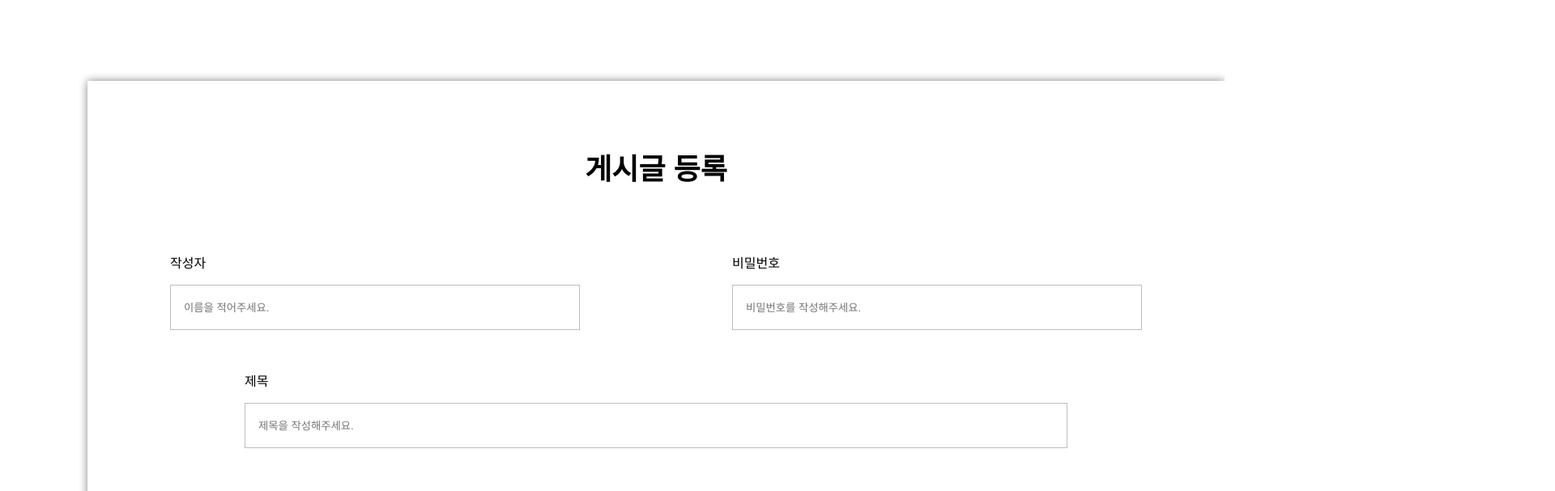
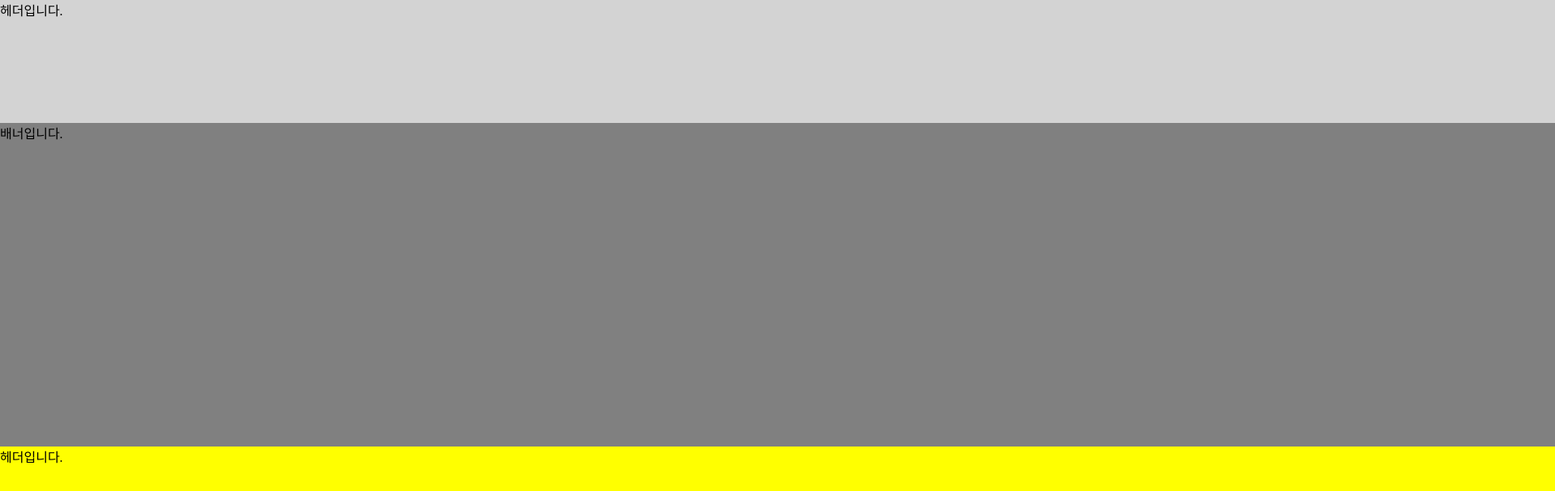
Before and after one commit to jjunohj/CC_FleaMarket, a Next.js app: page /boards/new in a window 1280 px wide. Shown: the top 607 px of the page at 81% size, 1920 px wide, since content can reach past the window. Built offline with nearby package versions, Linux system fonts and the light colour scheme.

Commit message:
Refactor: _app에서 전체 레이아웃 구조, apollo, globalStyle 분리

```diff
--- a/pages/_app.tsx
+++ b/pages/_app.tsx
@@ -1,15 +1,18 @@
-import { ApolloProvider, ApolloClient, InMemoryCache } from "@apollo/client";
 import type { AppProps } from "next/app";
+import Layout from "../src/components/commons/layout";
+import ApolloSetting from "../src/components/commons/apollo";
+import { globalStyles } from "../src/components/commons/styles/globalStyles";
+import { Global } from "@emotion/react";
 
-export default function App({ Component, pageProps }: AppProps) {
-  const client = new ApolloClient({
-    uri: "http://backend-practice.codebootcamp.co.kr/graphql",
-    cache: new InMemoryCache(),
-  });
-
+export default function App({ Component }: AppProps) {
   return (
-    <ApolloProvider client={client}>
-      <Component {...pageProps} />
-    </ApolloProvider>
+    <>
+      <Global styles={globalStyles} />
+      <ApolloSetting>
+        <Layout>
+          <Component />
+        </Layout>
+      </ApolloSetting>
+    </>
   );
 }
--- /dev/null
+++ b/src/components/commons/apollo/index.tsx
@@ -0,0 +1,14 @@
+import { ApolloProvider, ApolloClient, InMemoryCache } from "@apollo/client";
+
+interface IApolloSettingProps {
+  children: JSX.Element;
+}
+
+export default function ApolloSetting(props: IApolloSettingProps) {
+  const client = new ApolloClient({
+    uri: "http://backend-practice.codebootcamp.co.kr/graphql",
+    cache: new InMemoryCache(),
+  });
+
+  return <ApolloProvider client={client}>{props.children}</ApolloProvider>;
+}
--- /dev/null
+++ b/src/components/commons/layout/banner/index.tsx
@@ -0,0 +1,11 @@
+import styled from "@emotion/styled";
+
+const Wrapper = styled.div`
+  width: 120rem;
+  height: 25rem;
+  background-color: gray;
+`;
+
+export default function LayoutBanner() {
+  return <Wrapper>배너입니다.</Wrapper>;
+}
--- /dev/null
+++ b/src/components/commons/layout/footer/index.tsx
@@ -0,0 +1,11 @@
+import styled from "@emotion/styled";
+
+const Wrapper = styled.div`
+  width: 120rem;
+  height: 8rem;
+  background-color: lightgray;
+`;
+
+export default function LayoutFooter() {
+  return <Wrapper>헤더입니다.</Wrapper>;
+}
--- /dev/null
+++ b/src/components/commons/layout/header/index.tsx
@@ -0,0 +1,11 @@
+import styled from "@emotion/styled";
+
+const Wrapper = styled.div`
+  width: 120rem;
+  height: 9.5rem;
+  background-color: lightgray;
+`;
+
+export default function LayoutHeader() {
+  return <Wrapper>헤더입니다.</Wrapper>;
+}
--- /dev/null
+++ b/src/components/commons/layout/index.tsx
@@ -0,0 +1,20 @@
+import LayoutBanner from "./banner";
+import LayoutFooter from "./footer";
+import LayoutHeader from "./header";
+import LayoutNavigation from "./navigation";
+
+interface ILayoutProps {
+  children: JSX.Element;
+}
+
+export default function Layout(props: ILayoutProps) {
+  return (
+    <>
+      <LayoutHeader />
+      <LayoutBanner />
+      <LayoutNavigation />
+      {props.children}
+      <LayoutFooter />
+    </>
+  );
+}
--- /dev/null
+++ b/src/components/commons/layout/navigation/index.tsx
@@ -0,0 +1,11 @@
+import styled from "@emotion/styled";
+
+const Wrapper = styled.div`
+  width: 120rem;
+  height: 4rem;
+  background-color: yellow;
+`;
+
+export default function LayoutNavigation() {
+  return <Wrapper>헤더입니다.</Wrapper>;
+}
--- /dev/null
+++ b/src/components/commons/styles/globalStyles.ts
@@ -0,0 +1,14 @@
+import { css } from "@emotion/react";
+
+export const globalStyles = css`
+  * {
+    margin: 0;
+    box-sizing: border-box;
+  }
+
+  /* @font-face {
+    font-family: "myfont";
+    src: url("/fonts/scifibit.ttf");
+  } */
+  // 먼저 html, css, js 받아오고, 이후에 이미지, 폰트를 추가로 받아온다.
+`;
```
